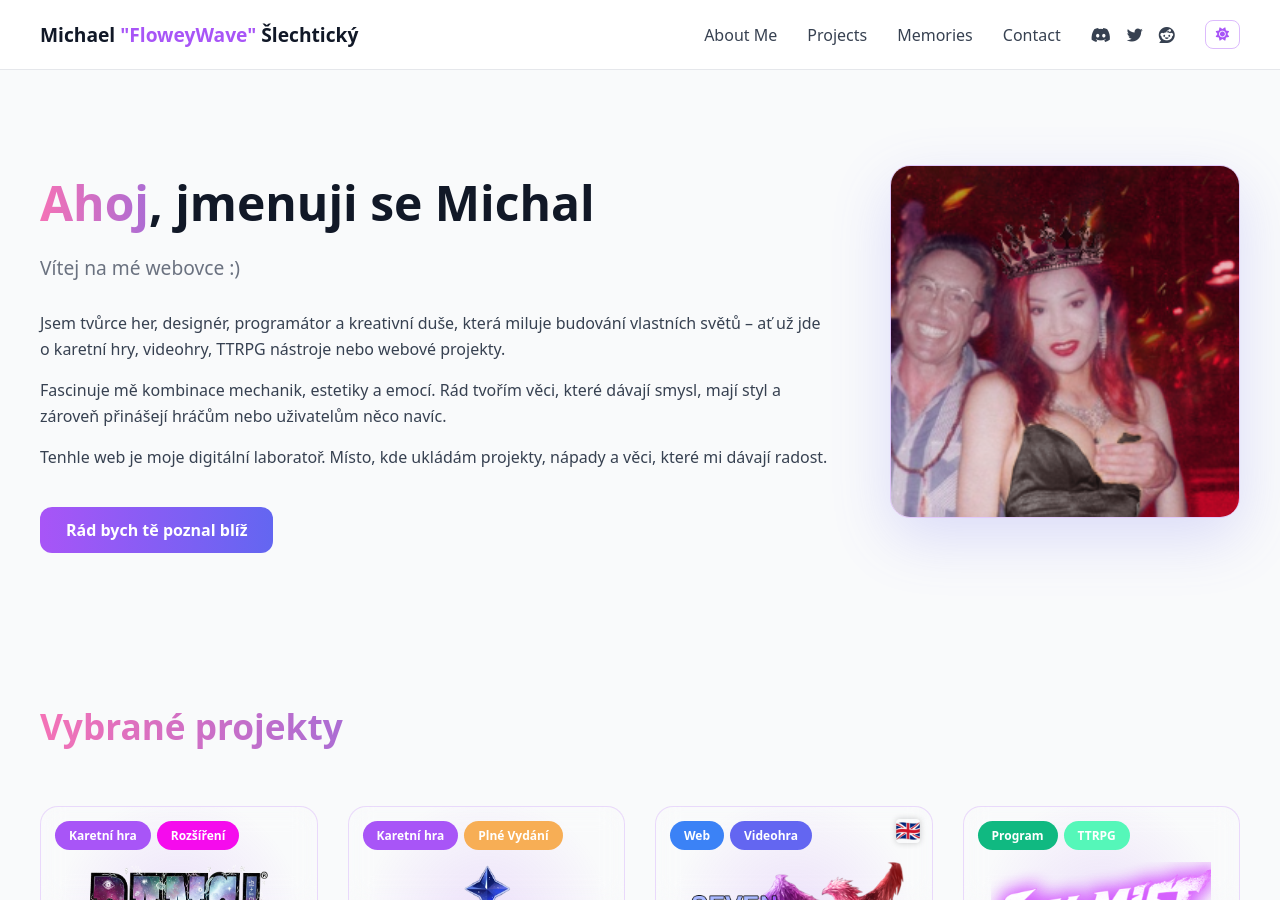
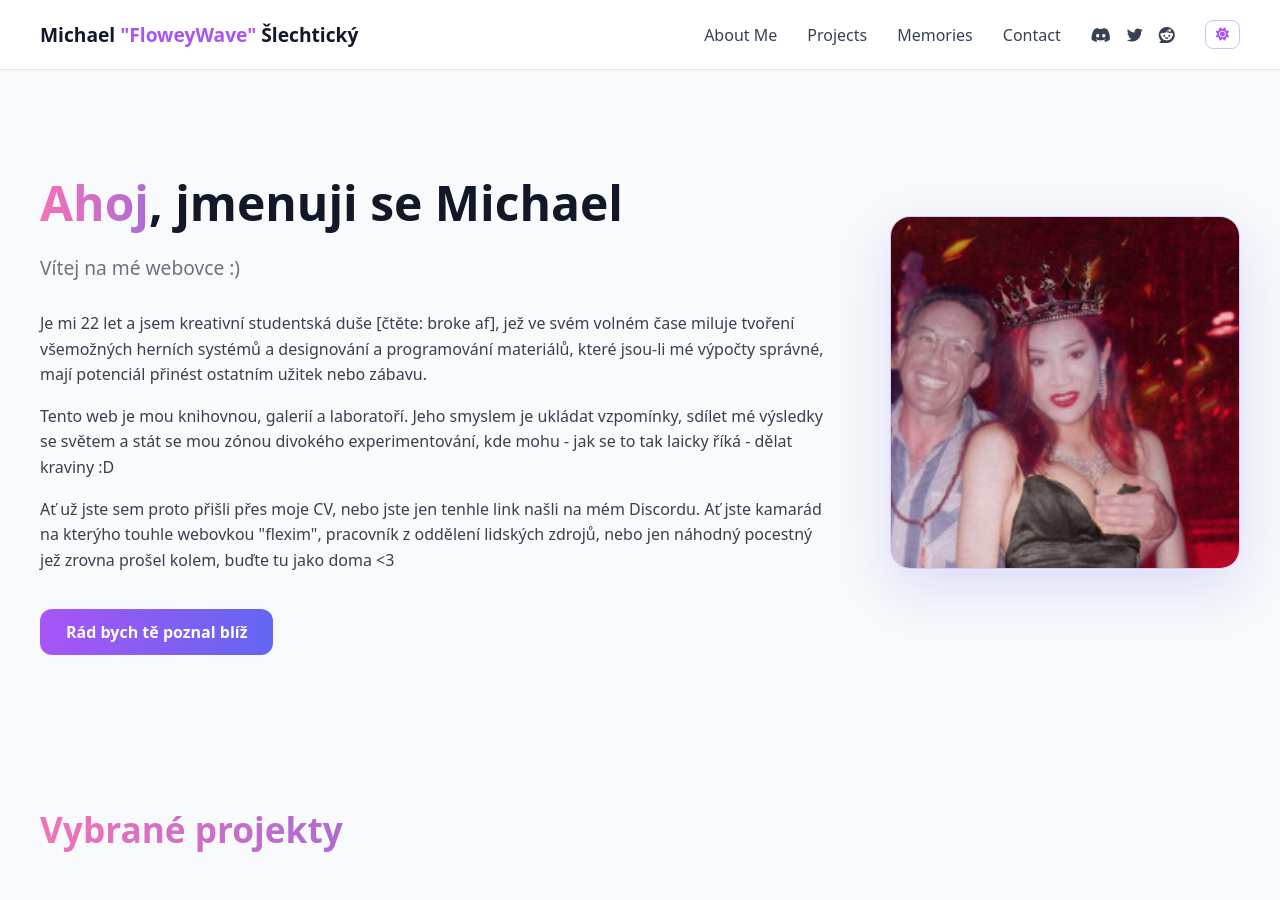
Before and after one commit to FloweyWave2/floweywave2.github.io, a Jekyll site: the page built from index.html, in a window 1280 px wide and 900 px high. Built offline with Jekyll 4.4.1, drawn with Linux system fonts in a browser that asks for light colours.

Commit message:
Update index.html

```diff
--- a/index.html
+++ b/index.html
@@ -7,27 +7,24 @@ title: Domů
     <div class="hero-content">
         <div class="hero-text">
             <h1 class="hero-title">
-                <span class="gradient-text">Ahoj</span>, jmenuji se Michal
+                <span class="gradient-text">Ahoj</span>, jmenuji se Michael
             </h1>
             <p class="hero-subtitle">Vítej na mé webovce :)</p>
 
             <div class="hero-description">
                 <p>
-                    Jsem tvůrce her, designér, programátor a kreativní duše, která miluje
-                    budování vlastních světů – ať už jde o karetní hry, videohry,
-                    TTRPG nástroje nebo webové projekty.
+                    Je mi 22 let a jsem kreativní studentská duše [čtěte: broke af], jež ve svém volném čase miluje tvoření všemožných herních systémů a
+                    designování a programování materiálů, které jsou-li mé výpočty správné, mají potenciál přinést ostatním užitek nebo zábavu.
                 </p>
 
                 <p>
-                    Fascinuje mě kombinace mechanik, estetiky a emocí.
-                    Rád tvořím věci, které dávají smysl, mají styl
-                    a zároveň přinášejí hráčům nebo uživatelům něco navíc.
+                    Tento web je mou knihovnou, galerií a laboratoří. Jeho smyslem je ukládat vzpomínky, sdílet mé výsledky se světem
+                    a stát se mou zónou divokého experimentování, kde mohu - jak se to tak laicky říká - dělat kraviny :D
                 </p>
 
                 <p>
-                    Tenhle web je moje digitální laboratoř.
-                    Místo, kde ukládám projekty, nápady a věci,
-                    které mi dávají radost.
+                    Ať už jste sem proto přišli přes moje CV, nebo jste jen tenhle link našli na mém Discordu. Ať jste kamarád na kterýho touhle webovkou "flexim",
+                    pracovník z oddělení lidských zdrojů, nebo jen náhodný pocestný jež zrovna prošel kolem, buďte tu jako doma <3
                 </p>
             </div>
 
```
